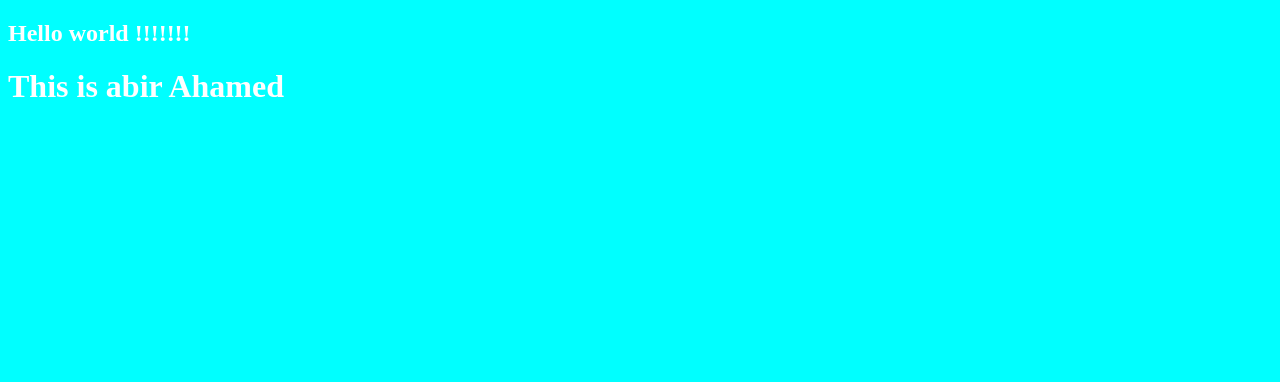
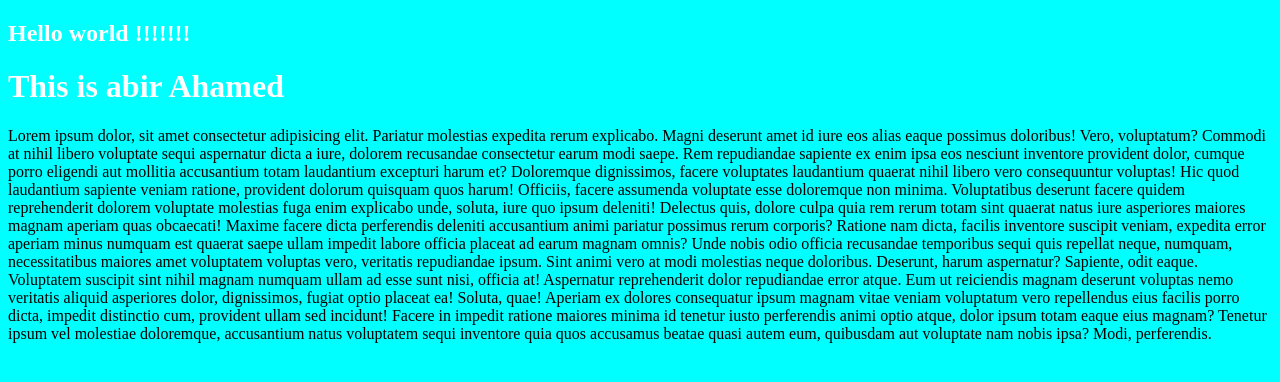
Before and after one commit to abirahamed/FS-tut, a plain HTML site: page index.html in a window 1280 px wide. Drawn offline with Linux system fonts and the light colour scheme.

Commit message:
adding new test item on both file

```diff
--- a/index.html
+++ b/index.html
@@ -10,5 +10,39 @@
   <body>
     <h2>Hello world !!!!!!!</h2>
     <h1>This is abir Ahamed</h1>
+    <p>
+      Lorem ipsum dolor, sit amet consectetur adipisicing elit. Pariatur
+      molestias expedita rerum explicabo. Magni deserunt amet id iure eos alias
+      eaque possimus doloribus! Vero, voluptatum? Commodi at nihil libero
+      voluptate sequi aspernatur dicta a iure, dolorem recusandae consectetur
+      earum modi saepe. Rem repudiandae sapiente ex enim ipsa eos nesciunt
+      inventore provident dolor, cumque porro eligendi aut mollitia accusantium
+      totam laudantium excepturi harum et? Doloremque dignissimos, facere
+      voluptates laudantium quaerat nihil libero vero consequuntur voluptas! Hic
+      quod laudantium sapiente veniam ratione, provident dolorum quisquam quos
+      harum! Officiis, facere assumenda voluptate esse doloremque non minima.
+      Voluptatibus deserunt facere quidem reprehenderit dolorem voluptate
+      molestias fuga enim explicabo unde, soluta, iure quo ipsum deleniti!
+      Delectus quis, dolore culpa quia rem rerum totam sint quaerat natus iure
+      asperiores maiores magnam aperiam quas obcaecati! Maxime facere dicta
+      perferendis deleniti accusantium animi pariatur possimus rerum corporis?
+      Ratione nam dicta, facilis inventore suscipit veniam, expedita error
+      aperiam minus numquam est quaerat saepe ullam impedit labore officia
+      placeat ad earum magnam omnis? Unde nobis odio officia recusandae
+      temporibus sequi quis repellat neque, numquam, necessitatibus maiores amet
+      voluptatem voluptas vero, veritatis repudiandae ipsum. Sint animi vero at
+      modi molestias neque doloribus. Deserunt, harum aspernatur? Sapiente, odit
+      eaque. Voluptatem suscipit sint nihil magnam numquam ullam ad esse sunt
+      nisi, officia at! Aspernatur reprehenderit dolor repudiandae error atque.
+      Eum ut reiciendis magnam deserunt voluptas nemo veritatis aliquid
+      asperiores dolor, dignissimos, fugiat optio placeat ea! Soluta, quae!
+      Aperiam ex dolores consequatur ipsum magnam vitae veniam voluptatum vero
+      repellendus eius facilis porro dicta, impedit distinctio cum, provident
+      ullam sed incidunt! Facere in impedit ratione maiores minima id tenetur
+      iusto perferendis animi optio atque, dolor ipsum totam eaque eius magnam?
+      Tenetur ipsum vel molestiae doloremque, accusantium natus voluptatem sequi
+      inventore quia quos accusamus beatae quasi autem eum, quibusdam aut
+      voluptate nam nobis ipsa? Modi, perferendis.
+    </p>
   </body>
 </html>
--- a/style.css
+++ b/style.css
@@ -2,3 +2,6 @@
   background-color: aqua;
   color: white;
 }
+p {
+  color: black;
+}
```
